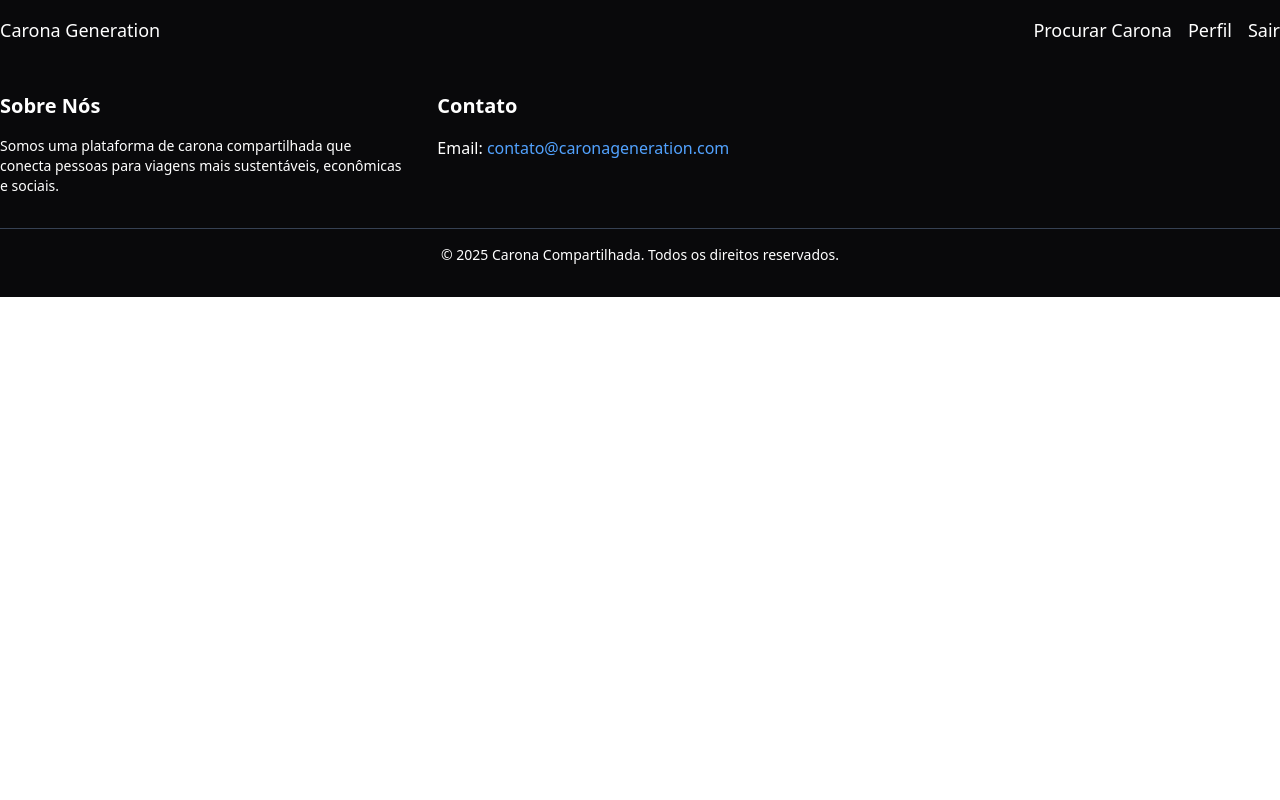
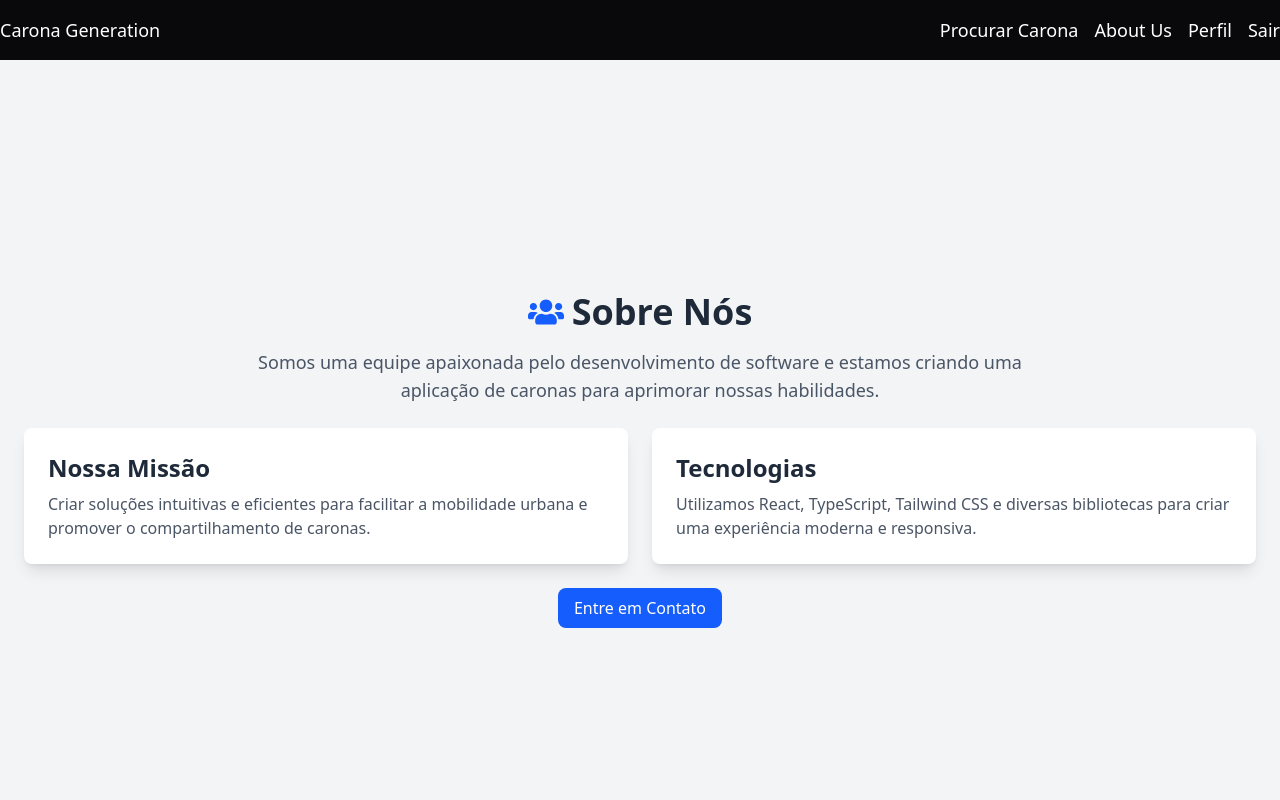
Before and after one commit to grupo2generation77/carona-react, a React (Vite) app: page /aboutus in a window 1280 px wide. Shown: the top 800 px of the page. Built offline with nearby package versions, Linux system fonts and the light colour scheme.

Commit message:
finalizando

```diff
--- a/package.json
+++ b/package.json
@@ -13,9 +13,11 @@
     "@phosphor-icons/react": "^2.1.7",
     "@tailwindcss/vite": "^4.0.0",
     "axios": "^1.7.9",
+    "framer-motion": "^12.0.6",
     "phosphor-icons": "^1.4.2",
     "react": "^18.3.1",
     "react-dom": "^18.3.1",
+    "react-icons": "^5.4.0",
     "react-loader-spinner": "^6.1.6",
     "react-router": "^7.1.3",
     "react-router-dom": "^7.1.3",
--- a/src/App.tsx
+++ b/src/App.tsx
@@ -5,6 +5,7 @@ import Navbar from './components/navbar/NavBar'
 import './App.css'
 import { BrowserRouter, Routes, Route} from 'react-router'
 import Home from './pages/home/Home'
+import AboutUs from './pages/aboutus/AboutUs';
 
 function App() {
   return (
@@ -14,6 +15,7 @@ function App() {
       <Route path='/' element={<Home/>}/>
       <Route path='/home' element={<Home/>}/>
       <Route path='/viagens' element={<Viagens/>}/>
+      <Route path='/aboutus' element={<AboutUs/>}/>
     </Routes>
     <Footer />
     </BrowserRouter>
--- a/src/components/navbar/NavBar.tsx
+++ b/src/components/navbar/NavBar.tsx
@@ -8,6 +8,7 @@ function Navbar() {
                     <Link to="/home" className="hover:text-gray-300">Carona Generation</Link>
                     <div className='flex gap-4'>
                         <Link to="/viagens" className="hover:text-gray-300">Procurar Carona</Link>
+                        <Link to="/aboutus" className="hover:text-gray-300">About Us</Link>
                         <a href="#perfil" className="hover:text-gray-300">Perfil</a>
                         <a href="#sair" className="hover:text-gray-300">Sair</a>
                     </div>
--- /dev/null
+++ b/src/pages/aboutus/AboutUs.tsx
@@ -0,0 +1,48 @@
+import { FaUsers } from "react-icons/fa";
+import { motion } from "framer-motion";
+
+const AboutUs = () => {
+  return (
+    <div className="flex flex-col items-center justify-center min-h-screen p-6 bg-gray-100">
+      <motion.div
+        initial={{ opacity: 0, y: -20 }}
+        animate={{ opacity: 1, y: 0 }}
+        transition={{ duration: 0.5 }}
+        className="max-w-3xl text-center"
+      >
+        <h1 className="text-4xl font-bold text-gray-800 mb-4 flex items-center justify-center gap-2">
+          <FaUsers className="text-blue-600" /> Sobre Nós
+        </h1>
+        <p className="text-gray-600 text-lg mb-6">
+          Somos uma equipe apaixonada pelo desenvolvimento de software e estamos criando uma aplicação de caronas para aprimorar nossas habilidades.
+        </p>
+      </motion.div>
+
+      <motion.div
+        initial={{ opacity: 0, y: 20 }}
+        animate={{ opacity: 1, y: 0 }}
+        transition={{ duration: 0.5, delay: 0.2 }}
+        className="grid grid-cols-1 md:grid-cols-2 gap-6"
+      >
+        <div className="shadow-lg p-6 bg-white rounded-lg">
+          <h2 className="text-2xl font-semibold text-gray-800 mb-2">Nossa Missão</h2>
+          <p className="text-gray-600">
+            Criar soluções intuitivas e eficientes para facilitar a mobilidade urbana e promover o compartilhamento de caronas.
+          </p>
+        </div>
+        <div className="shadow-lg p-6 bg-white rounded-lg">
+          <h2 className="text-2xl font-semibold text-gray-800 mb-2">Tecnologias</h2>
+          <p className="text-gray-600">
+            Utilizamos React, TypeScript, Tailwind CSS e diversas bibliotecas para criar uma experiência moderna e responsiva.
+          </p>
+        </div>
+      </motion.div>
+
+      <button className="mt-6 bg-blue-600 text-white px-4 py-2 rounded-lg hover:bg-blue-700 transition">
+        Entre em Contato
+      </button>
+    </div>
+  );
+};
+
+export default AboutUs;
```
Also changed, not shown: 1 other file (tests, documents, lock files or other folders).
